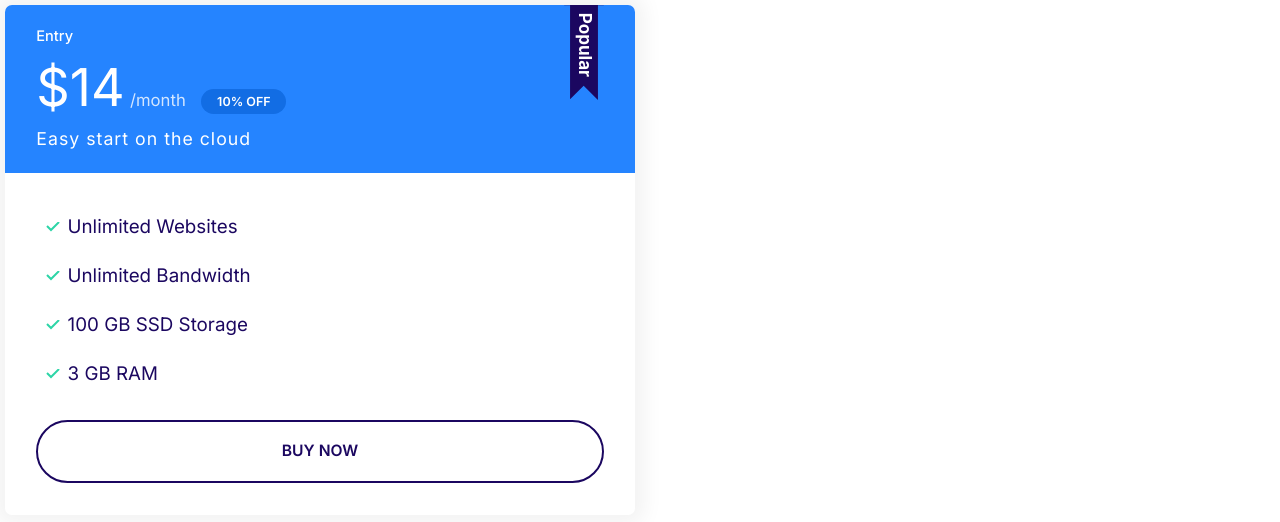
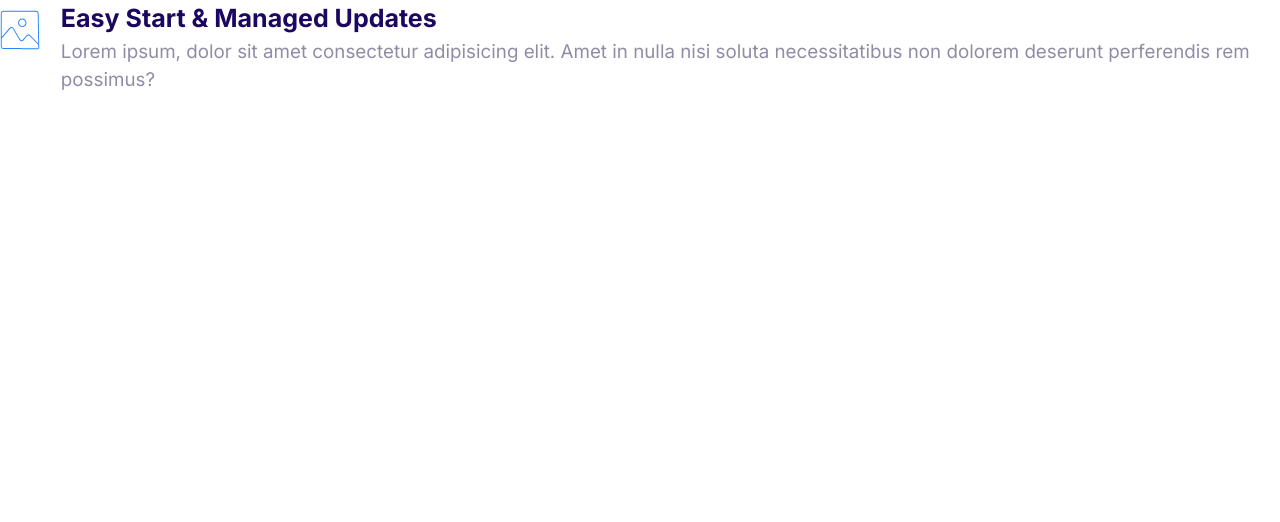
Before and after one commit to thisisaj1999/project_moshify, a plain HTML site: page index.html in a window 1280 px wide. Drawn offline with Linux system fonts and the light colour scheme.

Commit message:
media object added.

```diff
--- a/css/style.css
+++ b/css/style.css
@@ -372,3 +372,21 @@ a {
     font-size: 1.7rem;
   }
 }
+
+/*Media*/
+
+.media {
+  display: flex;
+}
+
+.media__body {
+  margin: 0 2rem;
+}
+
+.media__title {
+  margin: 0;
+}
+
+.media__image {
+  margin-top: 1rem;
+}
--- a/index.html
+++ b/index.html
@@ -15,26 +15,19 @@
     <link rel="stylesheet" href="css/style.css" />
   </head>
   <body>
-    <div style="width: 50%; padding: 5px">
-      <div class="plan plan--popular">
-        <div class="card card--primary">
-          <header class="card__header">
-            <h3 class="plan__name">Entry</h3>
-            <span class="plan__price">$14</span>
-            <span class="plan__billing-cycle">/month</span>
-            <span class="badge badge--primary badge--small">10% OFF</span>
-            <span class="plan__description">Easy start on the cloud</span>
-          </header>
-          <div class="card__body">
-            <ul class="list list--tick">
-              <li class="list__item">Unlimited Websites</li>
-              <li class="list__item">Unlimited Bandwidth</li>
-              <li class="list__item">100 GB SSD Storage</li>
-              <li class="list__item">3 GB RAM</li>
-            </ul>
-            <button class="btn btn--outline btn--block">Buy Now</button>
-          </div>
-        </div>
+    <div class="media">
+      <div class="media__image">
+        <svg class="icon icon--primary">
+          <use xlink:href="images/sprite.svg#snap"></use>
+        </svg>
+      </div>
+      <div class="media__body">
+        <h3 class="media__title">Easy Start & Managed Updates</h3>
+        <p>
+          Lorem ipsum, dolor sit amet consectetur adipisicing elit. Amet in
+          nulla nisi soluta necessitatibus non dolorem deserunt perferendis rem
+          possimus?
+        </p>
       </div>
     </div>
   </body>
```
Also changed, not shown: components/media_object.html (added, +14 -0 lines).
